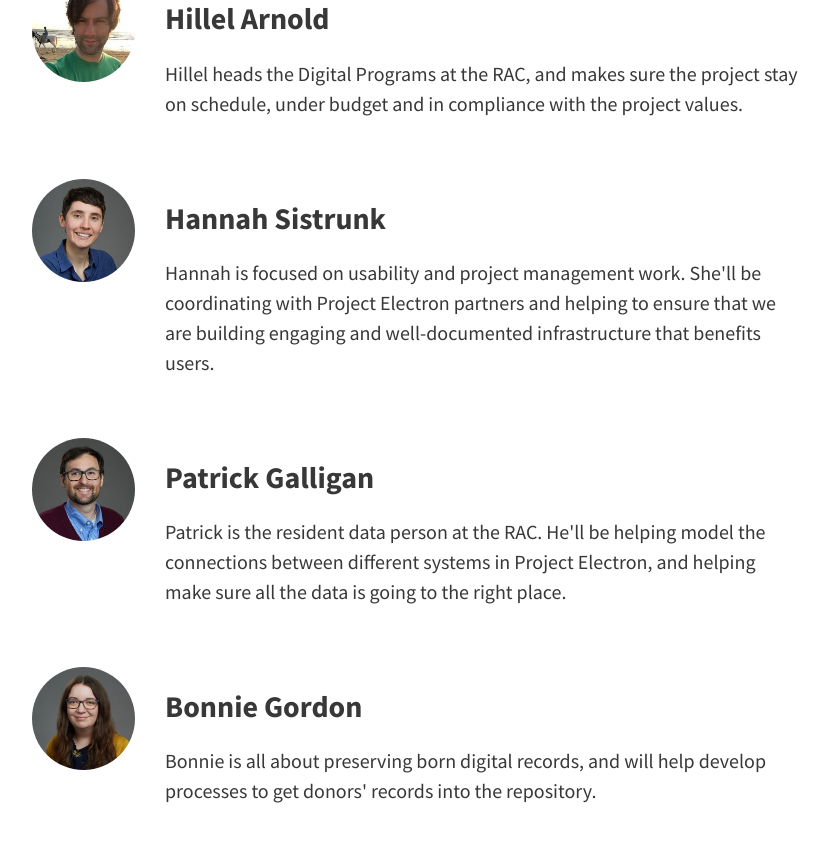
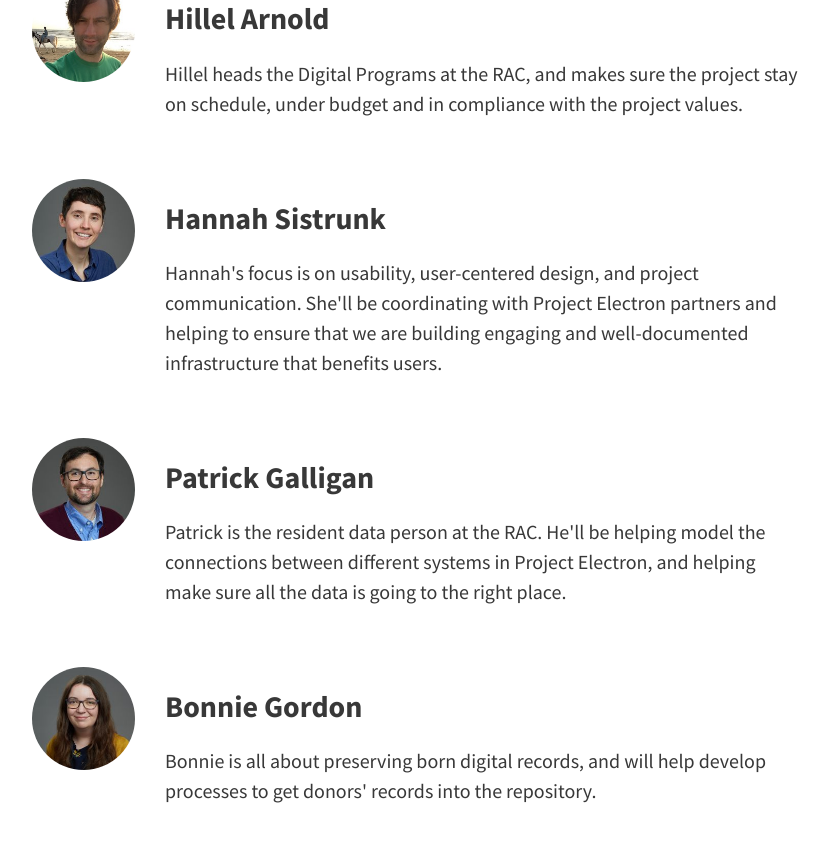
Before and after one commit to RockefellerArchiveCenter/project_electron, a Jekyll site: the page built from content/about.md, in a window 1280 px wide and 900 px high, scrolled down 1182 px. Shown: the top 842 px of the window, without its empty margins (224-1052 px from the left). Built offline with Jekyll 4.4.1, drawn with Linux system fonts in a browser that asks for light colours.

Commit message:
update Hannah role

```diff
--- a/_includes/team.html
+++ b/_includes/team.html
@@ -16,7 +16,7 @@
     </div>
     <div class="text-container">
       <h3>Hannah Sistrunk</h3>
-      <p>Hannah is focused on usability and project management work. She'll be coordinating with Project Electron partners and helping to ensure that we are building engaging and well-documented infrastructure that benefits users.</p>
+      <p>Hannah's focus is on usability, user-centered design, and project communication. She'll be coordinating with Project Electron partners and helping to ensure that we are building engaging and well-documented infrastructure that benefits users.</p>
     </div>
   </div>
   <div class="team-member row">
```
